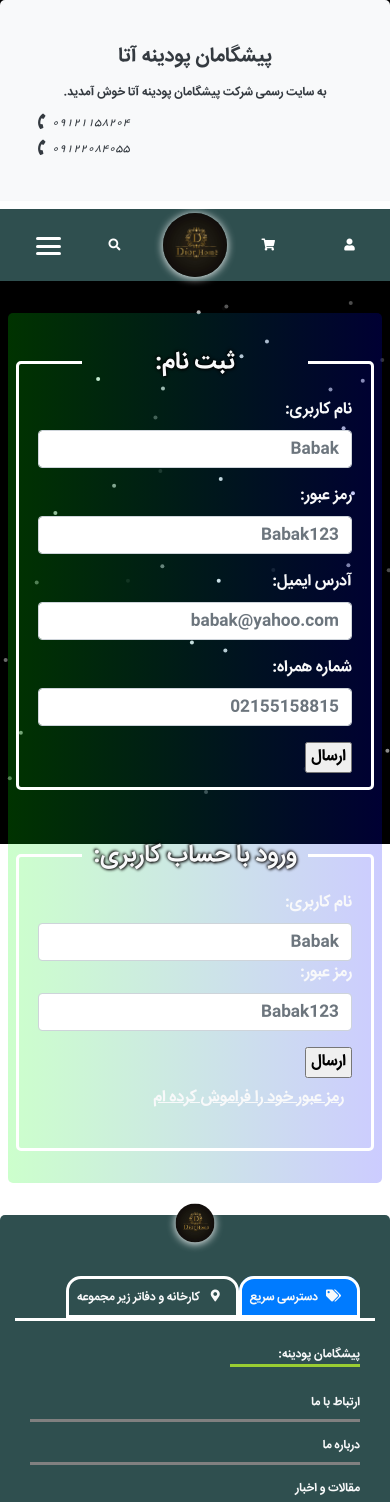
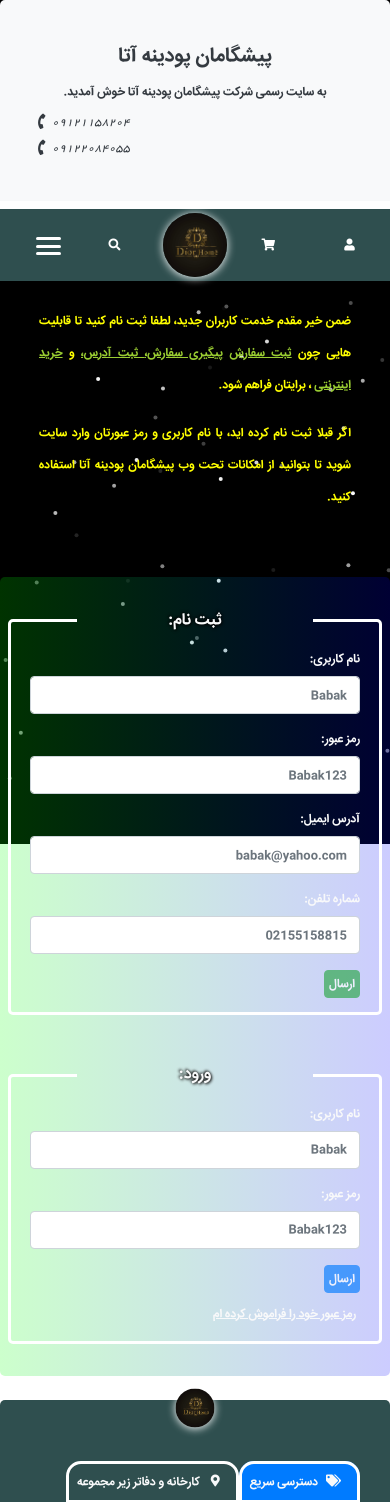
Before and after one commit to Babakashtari/Dior_Home, a PHP site: page /login.php in a window 390 px wide. Shown: the top 1502 px of the page. Run offline with PHP 8.4, Linux system fonts and the light colour scheme.

Commit message:
added initial validation before submit for login.php page

```diff
--- a/CSS/footer.css
+++ b/CSS/footer.css
@@ -2,6 +2,7 @@ footer {
     background-color: darkslategrey;
     border-radius: 5px;
     direction: rtl;
+    width: auto !important;
 }
 footer > div#devider > div > p {
     border-bottom: 3px solid white;
--- a/CSS/login.css
+++ b/CSS/login.css
@@ -3,29 +3,106 @@
     margin: 0;
     box-sizing: border-box;
 }
-main > section {
+::-webkit-input-placeholder {
+    text-overflow: ellipsis;
+}
+::-moz-placeholder {
+    text-overflow: ellipsis;
+}
+:-ms-input-placeholder {
+    text-overflow: ellipsis;
+}
+::-ms-input-placeholder {
+    text-overflow: ellipsis;
+}
+::placeholder {
+    text-overflow: ellipsis;
+}
+main > section.signing {
     border-radius: 5px;
     background-image: -webkit-gradient(linear, left top, right top, from(rgba(0, 255, 0, 0.2)), to(rgba(0, 0, 255, 0.2)));
     background-image: linear-gradient(to right, rgba(0, 255, 0, 0.2), rgba(0, 0, 255, 0.2));
 }
-main > section > div {
+main > section.signing > div {
     border-radius: 5px;
 }
-main > section > div > fieldset {
+main > section.signing > div > fieldset {
     direction: rtl;
     border-radius: 5px;
     border: 3px solid white;
 }
-main > section > div > fieldset > legend {
+main > section.signing > div > fieldset > legend {
     font-family: "IranSans";
     text-shadow: 1px 1px 3px black, -1px -1px 3px black;
     width: 70%;
 }
-main > section > div > fieldset > form {
+main > section.signing > div > fieldset > form {
     direction: rtl;
     font-family: "IranSans";
     border-radius: 15px;
 }
-main > section > div > fieldset div > a {
+main > section.signing > div > fieldset > form > div > input:focus {
+    border: auto;
+}
+main > section.signing > div > fieldset > form > div > input + p {
+    color: Red;
+    font-size: 0.75rem;
+}
+main > section.signing > div > fieldset div > a {
     text-decoration: underline;
 }
+main > section.welcome > div {
+    text-align: justify;
+    direction: rtl;
+    color: yellow;
+}
+main > section.welcome > div > p {
+    line-height: 2rem;
+}
+main > section.welcome > div > p > a {
+    color: yellowgreen;
+    text-decoration: underline;
+}
+main > section.welcome > div > p > a:hover {
+    color: lightblue;
+}
+.displayNone {
+    display: none;
+}
+.passed {
+    border: 3px solid green !important;
+}
+.failed {
+    border: 3px solid red !important;
+}
+@media screen and (max-width: 680px) {
+    main > section.signing > div > fieldset > form {
+        font-size: 0.75rem;
+    }
+    main > section.signing > div > fieldset > form > input[type="submit"] {
+        font-size: 0.75rem;
+    }
+    main > section.signing > div > fieldset > div > a {
+        font-size: 0.75rem;
+    }
+    ::-webkit-input-placeholder {
+        font-size: 0.75rem;
+    }
+    ::-moz-placeholder {
+        font-size: 0.75rem;
+    }
+    :-ms-input-placeholder {
+        font-size: 0.75rem;
+    }
+    ::-ms-input-placeholder {
+        font-size: 0.75rem;
+    }
+    ::placeholder {
+        font-size: 0.75rem;
+    }
+}
+@media screen and (max-width: 570px) {
+    main > section:first-of-type > div > p {
+        font-size: 0.75rem;
+    }
+}
--- a/JS/login.js
+++ b/JS/login.js
@@ -0,0 +1,88 @@
+const first_section = document.querySelector("main>section:first-of-type>div");
+const paragraphs = document.querySelectorAll("main>section:first-of-type>div>p");
+const sigining_section = document.querySelector("main>section.signing");
+const legends = document.querySelectorAll("main > section.signing > div > fieldset > legend");
+const inputs = document.querySelectorAll("main > section.signing > div > fieldset > form > div > input");
+const error_messages = document.querySelectorAll("main > section.signing > div > fieldset > form > div > p");
+const signin_inputs = document.querySelectorAll("main>section.signing>div>fieldset.signin>form>div>input");
+const signup_inputs = document.querySelectorAll("main>section.signing>div>fieldset.signup>form>div>input");
+const signin_submit_button = document.querySelector(
+    'main>section.signing>div>fieldset.signin>form>input[type="submit"]'
+);
+const signup_submit_button = document.querySelector(
+    'main>section.signing>div>fieldset.signup>form>input[type="submit"]'
+);
+const resizer = () => {
+    if (window.innerWidth < 1200) {
+        first_section.classList.add("container-fluid");
+        first_section.classList.remove("container");
+        sigining_section.classList.add("container-fluid");
+        sigining_section.classList.remove("container");
+    } else {
+        first_section.classList.remove("container-fluid");
+        first_section.classList.add("container");
+        sigining_section.classList.remove("container-fluid");
+        sigining_section.classList.add("container");
+    }
+    if (window.innerWidth < 1040) {
+        for (let i = 0; i < paragraphs.length; i++) {
+            paragraphs[i].classList.add("text-justify");
+            paragraphs[i].classList.remove("text-center");
+        }
+    } else {
+        for (let i = 0; i < paragraphs.length; i++) {
+            paragraphs[i].classList.remove("text-justify");
+            paragraphs[i].classList.add("text-center");
+        }
+    }
+    if (window.innerWidth < 800) {
+        for (let i = 0; i < legends.length; i++) {
+            legends[i].style.fontSize = "1rem";
+        }
+    } else {
+        for (let i = 0; i < legends.length; i++) {
+            legends[i].style.fontSize = "1.5rem";
+        }
+    }
+};
+window.addEventListener("load", resizer);
+window.addEventListener("resize", resizer);
+
+const validate = (regex, input) => {
+    for (let i = 0; i < error_messages.length; i++) {
+        if (input === inputs[i]) {
+            if (input.value === "") {
+                input.classList.remove("passed");
+                input.classList.remove("failed");
+                error_messages[i].classList.add("displayNone");
+            } else {
+                const validation_result = regex.test(input.value);
+                if (validation_result) {
+                    input.classList.add("passed");
+                    input.classList.remove("failed");
+                    error_messages[i].classList.add("displayNone");
+                } else {
+                    input.classList.add("failed");
+                    input.classList.remove("passed");
+                    error_messages[i].classList.remove("displayNone");
+                }
+            }
+        }
+    }
+    const validated_signup_inputs = document.querySelectorAll(
+        "main>section.signing>div>fieldset.signup>form>div>input.passed"
+    );
+    const validated_signin_inputs = document.querySelectorAll(
+        "main>section.signing>div>fieldset.signin>form>div>input.passed"
+    );
+    if (signin_inputs.length === validated_signin_inputs.length) {
+        signin_submit_button.removeAttribute("disabled");
+    } else {
+        signin_submit_button.disabled = true;
+    }
+    if (signup_inputs.length === validated_signup_inputs.length) {
+        signup_submit_button.removeAttribute("disabled");
+    } else {
+        signup_submit_button.disabled = true;
+    }
+};
--- a/login.php
+++ b/login.php
@@ -57,44 +57,57 @@
     </head>
 <body>
     <?php head(); ?>
-    <main class="p-2">
-        <section class="container my-4">
+    <main class="">
+        <section class="welcome p-4">
+            <div class="container">
+                <p class="">ضمن خیر مقدم خدمت کاربران جدید، لطفا ثبت نام کنید تا قابلیت هایی چون <a href="#">ثبت سفارش</a> <a href="#">پیگیری سفارش،</a><a href="#"> ثبت آدرس،</a> و <a href="#">خرید اینترنتی</a> ، برایتان فراهم شود.</p>
+                <p class="">اگر قبلا ثبت نام کرده اید، با نام کاربری و رمز عبورتان وارد سایت شوید تا بتوانید از امکانات تحت وب پیشگامان پودینه آتا استفاده کنید. </p>
+            </div>
+        </section>
+        <section class="signing container my-4">
             <div class="row p-2 d-flex justify-content-around">
                 <!-- signup form -->
-                <fieldset class="col col-12 col-sm-5 my-4">
+                <fieldset class="col col-12 col-sm-5 my-4 signup">
                     <legend class="text-center text-light">ثبت نام:</legend>
                     <form action="#" method="post" class="p-1 text-right text-light">
                         <div class="form-group">
                             <label for="username">نام كاربری:</label>
-                            <input class="form-control" type="text" name="username" id="username" placeholder="Babak">
+                            <input class="form-control" type="text" name="username" id="username" placeholder="Babak" oninput="validate(/^[A-Z][a-z]{4,10}$/,this)">
+                            <p class='displayNone'>نام کاربری باید حداقل 5 و حداکثر 10 حرف داشته باشد و با حروف بزرگ آغاز شود.</p>
                         </div>
                         <div class="form-group">
                             <label for="pass">رمز عبور:</label>
-                            <input class="form-control" type="password" id="pass" name='pass' placeholder="Babak123">
+                            <input class="form-control" type="password" id="pass" name='pass' placeholder="Babak123" oninput="validate(/^[a-zA-Z1-9]{5,15}$/, this)">
+                            <p class='displayNone'> رمز باید حداقل 5 و حداکثر 15 کاراکتر و شامل اعداد و حروف بزرگ یا کوچک باشد.</p>
                         </div>
                         <div class="form-group">
                             <label for="email">آدرس ایمیل:</label>
-                            <input class="form-control" type="email" name="email" id="email" placeholder="babak@yahoo.com">
+                            <input class="form-control" type="email" name="email" id="email" placeholder="babak@yahoo.com" oninput="validate(/^[a-zA-Z1-9_]{3,10}@[a-z]{3,15}[\.][a-z]{2,3}$/, this)">
+                            <p class='displayNone'>آدرس ایمیل معتبر نیست.</p>
                         </div>
                         <div class="form-group">
-                            <label for="phone">شماره همراه:</label>
-                            <input class="form-control" type="text" name="phone" id="phone" placeholder="02155158815">
+                            <label for="phone">شماره تلفن:</label>
+                            <input class="form-control" type="text" name="phone" id="phone" placeholder="02155158815" oninput="validate(/^[0]\d{7,15}$/, this)">
+                            <p class='displayNone'>تلفن باید فقط از عدد تشکیل شود. 0 ابتدای آن بیاید و 8 تا 15 رقم داشته باشد.</p>
                         </div>
-                        <input class="p-1" type="submit" value="ارسال">
+                        <input class=" btn btn-success p-1" type="submit" value="ارسال" disabled>
                     </form>
                 </fieldset>
                 <!-- signin form: -->
-                <fieldset class="col col-12 col-sm-5 my-4">
-                    <legend class="text-center text-light">ورود با حساب کاربری:</legend>
+                <fieldset class="col col-12 col-sm-5 my-4 signin">
+                    <legend class="text-center text-light">ورود:</legend>
                     <form action="#" method="post" class="p-1 text-right text-light">
                         <div class="form-group">
                             <label for="username">نام كاربری:</label>
-                            <input class="form-control" type="text" name="username" id="username" placeholder="Babak">
+                            <input class="form-control" type="text" name="username" id="username" placeholder="Babak" oninput="validate(/^[A-Z][a-z]{4,10}$/, this)">
+                            <p class='displayNone'>نام کاربری باید حداقل 5 حرف داشته باشد و با حروف بزرگ آغاز شود.</p>
+                        </div>
                         <div class="form-group">
                             <label for="pass">رمز عبور:</label>
-                            <input class="form-control" type="password" id="pass" name='pass' placeholder="Babak123">
+                            <input class="form-control" type="password" id="pass" name='pass' placeholder="Babak123" oninput="validate(/^[a-zA-Z1-9]{5,15}$/, this)">
+                            <p class='displayNone'>رمز باید حداقل 8 کاراکتر و شامل اعداد و حروف بزرگ یا کوچک باشد.</p>
                         </div>
-                        <input class="p-1" type="submit" value="ارسال">
+                        <input class="btn btn-primary p-1" type="submit" value="ارسال" disabled>
                     </form>
                     <div class=" text-right p-2">
                         <a class="text-light" href="#">رمز عبور خود را فراموش کرده ام</a>
```
Also changed, not shown: JS/footer.js (+1 -6 lines). Lines whose indentation alone changed are shown as unchanged.
